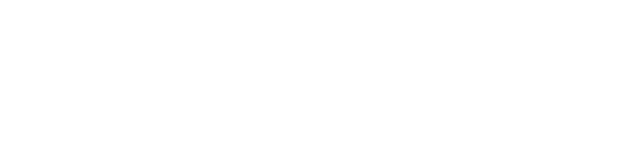
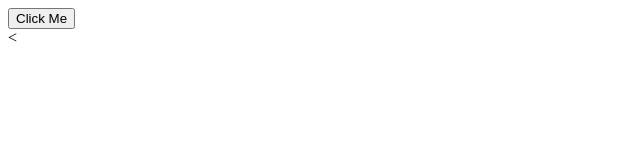
Before and after one commit to walkblank/walkblank.github.io, a plain HTML site: page index.html in a window 1280 px wide. Shown: the whole page, without its empty margins (0-640 px from the left). Drawn offline with Linux system fonts and the light colour scheme.

Commit message:
add a button

```diff
--- a/index.html
+++ b/index.html
@@ -1,9 +1,15 @@
 <html>
-
 <head>
-    <title>
-        My Git
-    </title>
+    <title>Take it easy</title>
 </head>
-
+<body>
+    <div class="header" >
+        <button id="btn1" onclick="click_btn1">Click Me</button>
+    </div>
+</body>
+<<script >
+   function click_btn1() {
+       console.log("click button\n");
+   }
+</script>
 </html>
```
